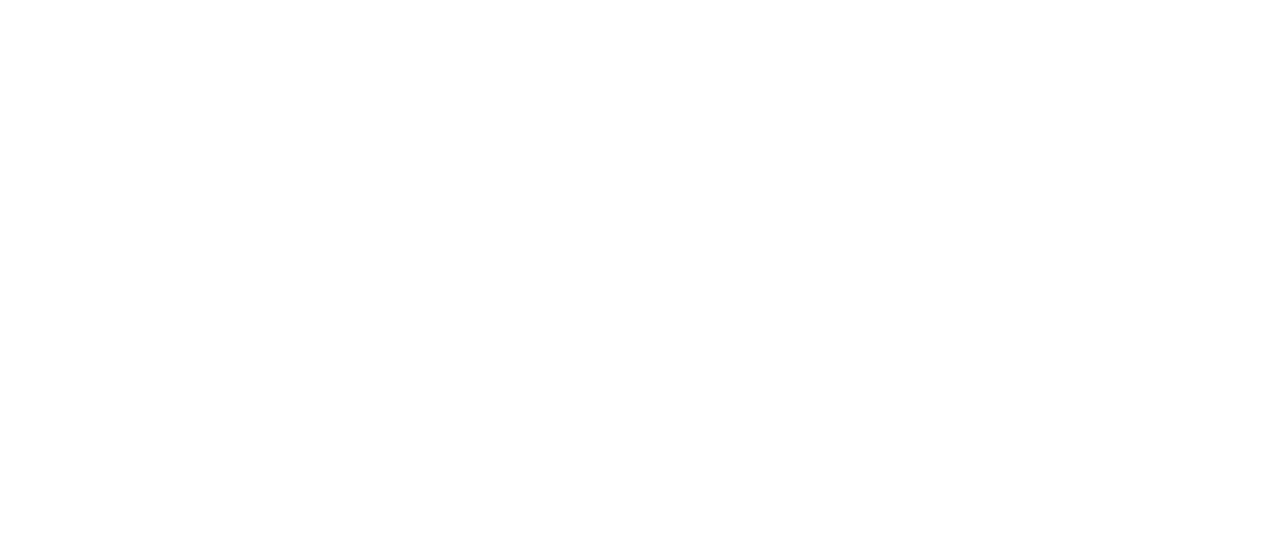
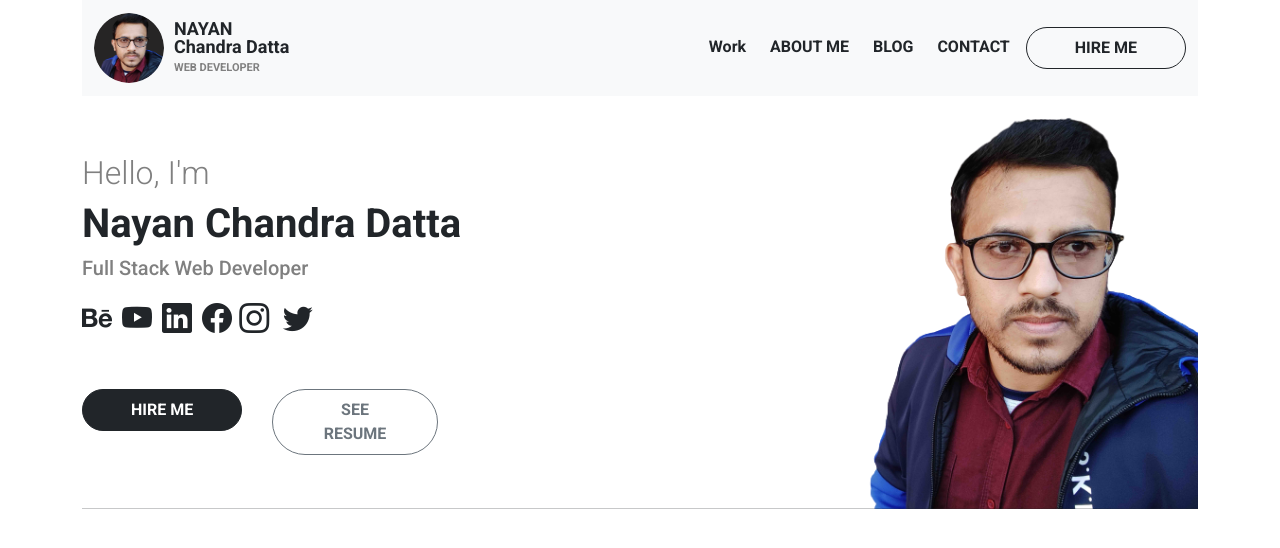
Before and after one commit to nayanchdatta/personal-developer-portfolio, a plain HTML site: page index.html in a window 1280 px wide. Drawn offline with nearby package versions, Linux system fonts and the light colour scheme.

Commit message:
2nd commit

```diff
--- a/assets/css/style.css
+++ b/assets/css/style.css
@@ -0,0 +1,48 @@
+@import url('https://fonts.googleapis.com/css2?family=Roboto:wght@300;400;500;700;900&display=swap');
+
+body{
+    font-family: 'Roboto', sans-serif;
+}
+
+/* Top Navbar  */
+
+.top_navbar{
+    height: 100px;
+}
+.navbar-brand h4{
+    font-size: 18px;
+    font-weight: 700;
+    line-height: 1;
+    padding-left: 10px;
+    padding-top: 5px;
+}
+.navbar-brand span{
+    color: gray;
+    font-size: 11px;
+}
+#navbar1 ul > li > a{
+    font-weight: 600;
+}
+
+/* Header section */
+.header-left h2{
+    font-weight: 300;
+    color: gray;
+}
+.header-left h1{
+    font-weight: 700;
+}
+.header-left h5{
+    font-weight: 500;
+    color: gray;
+}
+hr{
+    margin-top: -1px;
+}
+.bi{
+    font-size: 30px;
+    margin-right: 6px;
+}
+/* .bi-youtube, .bi-facebook{
+    width: 50px;
+} */
--- a/index.html
+++ b/index.html
@@ -10,8 +10,60 @@
     <script src="bootstrap/bootstrap.min.js"></script>
     <!-- Main css files -->
     <link rel="stylesheet" href="assets/css/style.css">
+    <link rel="stylesheet" href="https://cdn.jsdelivr.net/npm/bootstrap-icons@1.7.2/font/bootstrap-icons.css">
 </head>
 <body>
 
+    <header>
+        <nav class="top_navbar container">
+            <div class=" navbar navbar-expand-lg navbar-light bg-light">
+                <div class="container">
+                    <a class="navbar-brand d-flex align-items-center text-dark" href="javascript:void">
+                        <img src="assets/img/logo.png" class="rounded-circle" alt="Logo" width="70px" height="70px">
+                        <h4>NAYAN <br>Chandra Datta <br> <span>WEB DEVELOPER</span></h4>
+                    </a>
+
+                    <button type="button" class="navbar-toggler" data-bs-toggle="collapse" data-bs-target="#navbar1" aria-controls="navbar1" aria-expanded="false" aria-label="Toggle navigation">
+                        <span class="nabvar-toggler-icon"></span>
+                    </button>
+
+                    <div class="collapse navbar-collapse" id="navbar1" >
+                        <ul class="navbar-nav ms-auto">
+                            <li class="nav-item pe-2"><a href="" class="nav-link active  text-dark">Work</a></li>
+                            <li class="nav-item pe-2"><a href="" class="nav-link  text-dark">ABOUT ME</a></li>
+                            <li class="nav-item pe-2"><a href="" class="nav-link text-dark text-dark">BLOG</a></li>
+                            <li class="nav-item pe-2"><a href="" class="nav-link text-dark">CONTACT</a></li>
+                            <li class="nav-item"><a href="" class="btn btn-outline-dark px-5 py-2 rounded-pill">HIRE ME</a></li>
+                        </ul>
+                    </div>
+                </div>
+
+            </div>
+        </nav>
+
+        <section class="header_section">
+            <div class="header-left container">
+                <div class="row align-items-center">
+                    <div class="col-12 col-lg-6">
+                        <h2>Hello, I'm</h2>
+                        <h1>Nayan Chandra Datta</h1>
+                        <h5>Full Stack Web Developer</h5>
+                        <div class="mt-3"><i class="bi bi-behance"></i> <i class="bi bi-youtube"></i> <i class="bi bi-linkedin"></i> <i class="bi bi-facebook"> <i class="bi bi-instagram"></i> <i class="bi bi-twitter"></i> </i></div>
+                        <div class="row mt-5">
+                            <div class="col-4 col-lg-4"><button class="btn btn-dark rounded-pill fw-bold px-5 py-2">HIRE ME</button></div>
+                            <div class="col-4 col-lg-4"><button class="btn btn-outline-secondary rounded-pill fw-bold px-5 py-2">SEE RESUME</button></div>
+                            <div class="col-4 col-lg-4"></div>
+                        </div>
+                    </div>
+                    <div class="header-right col-12 col-lg-6">
+                        <img src="assets/img/portfolio-img.png" alt="" class="img-fluid">
+                    </div>
+                </div>
+                <hr>
+            </div>
+        </section>
+
+    </header>
+
 </body>
 </html>
```
Also changed, not shown: assets/img/logo.png (added), assets/img/portfolio-img.png (added).
